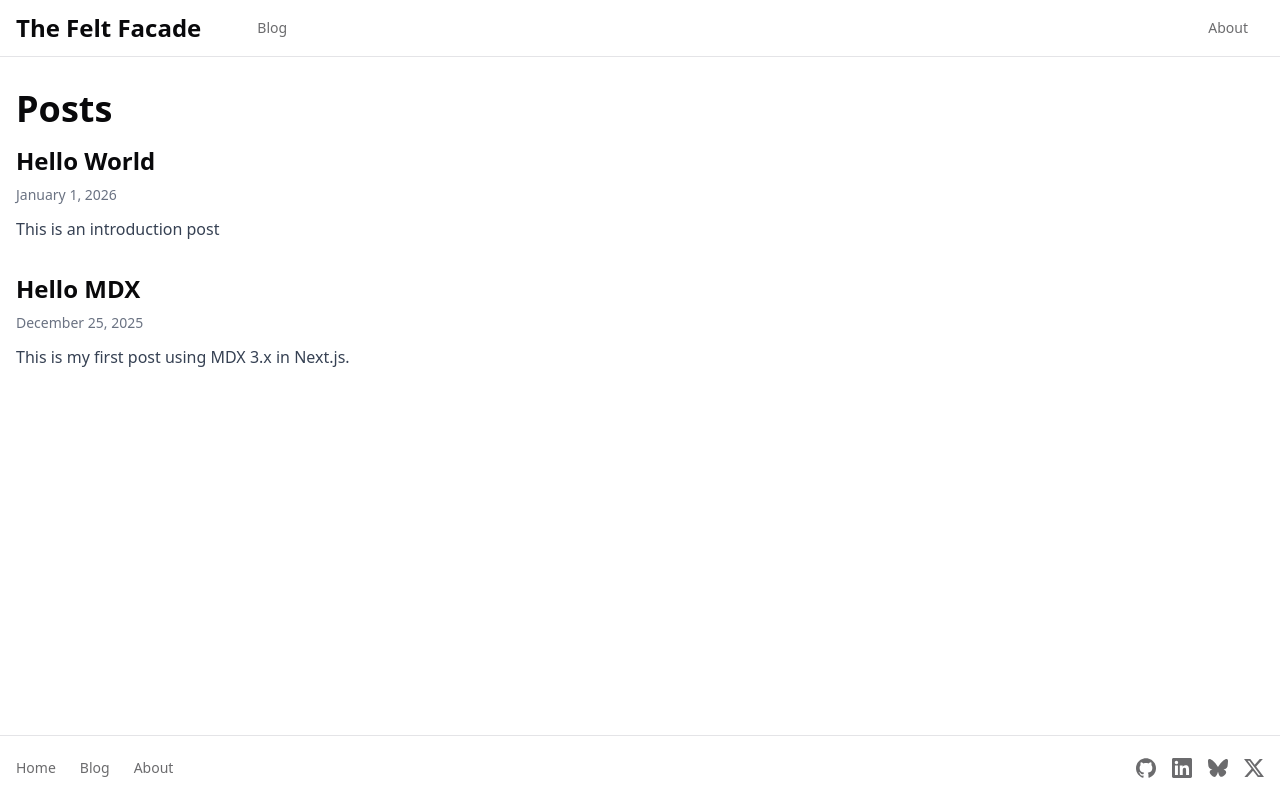
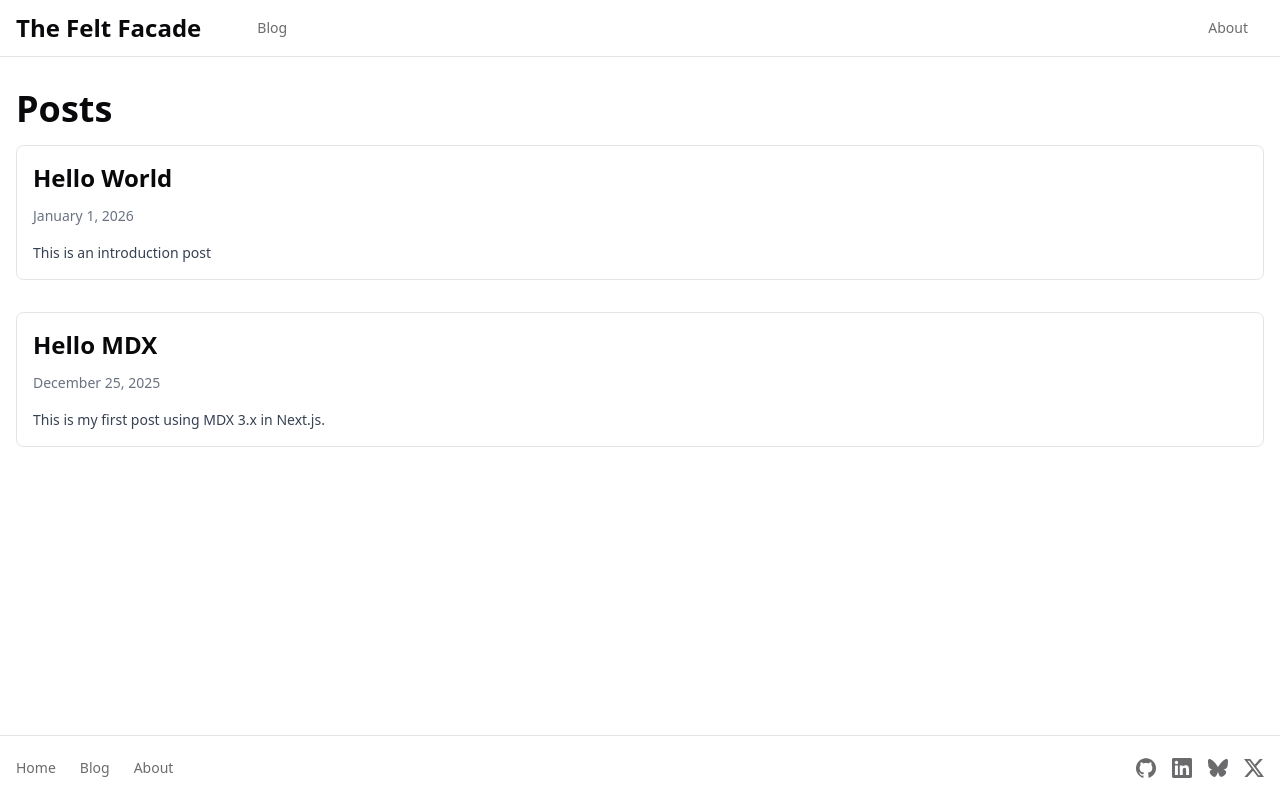
Before and after one commit to freakyfelt/brucefelt.com, a Next.js app: page /posts in a window 1280 px wide. Built offline with nearby package versions, Linux system fonts and the light colour scheme.

Commit message:
refactor: use Item for rendering blog posts

```diff
--- a/package.json
+++ b/package.json
@@ -17,6 +17,7 @@
     "@mdx-js/react": "^3.1.1",
     "@next/mdx": "^16.1.1",
     "@radix-ui/react-navigation-menu": "^1.2.14",
+    "@radix-ui/react-separator": "^1.1.8",
     "@radix-ui/react-slot": "^1.2.4",
     "@types/mdx": "^2.0.13",
     "class-variance-authority": "^0.7.1",
--- a/src/components/posts/PostList.tsx
+++ b/src/components/posts/PostList.tsx
@@ -2,6 +2,13 @@
 import { PostMetadata } from "@/interfaces/post";
 import { Time } from "@/components/common/Time";
 import { Heading } from "@/components/common/Heading";
+import {
+  Item,
+  ItemContent,
+  ItemDescription,
+  ItemGroup,
+  ItemTitle,
+} from "@/components/ui/item";
 
 interface PostListProps {
   posts: PostMetadata[];
@@ -11,45 +18,46 @@
 export function PostList({ posts, variant = "default" }: PostListProps) {
   if (variant === "compact") {
     return (
-      <ul className="space-y-4" aria-label="Compact post list">
+      <ItemGroup className="gap-4" aria-label="Compact post list">
         {posts.map((post) => (
-          <li
-            key={post.slug}
-            className="border-b border-gray-200 pb-2 last:border-0"
-          >
-            <Heading as="h3">
+          <Item key={post.slug} variant="outline" asChild>
             <Link path={`/posts/${post.slug}`} variant="heading">
-                {post.title}
+              <ItemContent>
+                <ItemTitle>
+                  <Heading as="h3">{post.title}</Heading>
+                </ItemTitle>
+                <ItemDescription className="text-sm text-gray-500">
+                  <Time dateTime={post.date} />
+                </ItemDescription>
+              </ItemContent>
             </Link>
-            </Heading>
-            <p className="text-sm text-gray-500">
-              <Time dateTime={post.date} />
-            </p>
-          </li>
+          </Item>
         ))}
-      </ul>
+      </ItemGroup>
     );
   }
 
   return (
-    <ul className="space-y-8" aria-label="Post list">
+    <ItemGroup className="gap-8" aria-label="Post list">
       {posts.map((post) => (
-        <li key={post.slug} className="group">
-          <article>
+        <Item key={post.slug} variant="outline">
+          <ItemContent>
+            <ItemTitle>
               <Heading as="h2">
                 <Link path={`/posts/${post.slug}`} variant="heading">
                   {post.title}
                 </Link>
               </Heading>
-            <p className="text-sm text-gray-500 mb-3">
+            </ItemTitle>
+            <div className="text-sm text-gray-500 mb-3">
               <Time dateTime={post.date} />
-            </p>
-            <p className="text-gray-700 line-clamp-3 dark:text-gray-300">
+            </div>
+            <ItemDescription className="text-gray-700 line-clamp-3 dark:text-gray-300">
               {post.excerpt}
-            </p>
-          </article>
-        </li>
+            </ItemDescription>
+          </ItemContent>
+        </Item>
       ))}
-    </ul>
+    </ItemGroup>
   );
 }
--- /dev/null
+++ b/src/components/ui/item.tsx
@@ -0,0 +1,193 @@
+import * as React from "react"
+import { Slot } from "@radix-ui/react-slot"
+import { cva, type VariantProps } from "class-variance-authority"
+
+import { cn } from "@/lib/utils"
+import { Separator } from "@/components/ui/separator"
+
+function ItemGroup({ className, ...props }: React.ComponentProps<"div">) {
+  return (
+    <div
+      role="list"
+      data-slot="item-group"
+      className={cn("group/item-group flex flex-col", className)}
+      {...props}
+    />
+  )
+}
+
+function ItemSeparator({
+  className,
+  ...props
+}: React.ComponentProps<typeof Separator>) {
+  return (
+    <Separator
+      data-slot="item-separator"
+      orientation="horizontal"
+      className={cn("my-0", className)}
+      {...props}
+    />
+  )
+}
+
+const itemVariants = cva(
+  "group/item [a]:hover:bg-accent/50 focus-visible:border-ring focus-visible:ring-ring/50 [a]:transition-colors flex flex-wrap items-center rounded-md border border-transparent text-sm outline-none transition-colors duration-100 focus-visible:ring-[3px]",
+  {
+    variants: {
+      variant: {
+        default: "bg-transparent",
+        outline: "border-border",
+        muted: "bg-muted/50",
+      },
+      size: {
+        default: "gap-4 p-4 ",
+        sm: "gap-2.5 px-4 py-3",
+      },
+    },
+    defaultVariants: {
+      variant: "default",
+      size: "default",
+    },
+  }
+)
+
+function Item({
+  className,
+  variant = "default",
+  size = "default",
+  asChild = false,
+  ...props
+}: React.ComponentProps<"div"> &
+  VariantProps<typeof itemVariants> & { asChild?: boolean }) {
+  const Comp = asChild ? Slot : "div"
+  return (
+    <Comp
+      data-slot="item"
+      data-variant={variant}
+      data-size={size}
+      className={cn(itemVariants({ variant, size, className }))}
+      {...props}
+    />
+  )
+}
+
+const itemMediaVariants = cva(
+  "flex shrink-0 items-center justify-center gap-2 group-has-[[data-slot=item-description]]/item:translate-y-0.5 group-has-[[data-slot=item-description]]/item:self-start [&_svg]:pointer-events-none",
+  {
+    variants: {
+      variant: {
+        default: "bg-transparent",
+        icon: "bg-muted size-8 rounded-sm border [&_svg:not([class*='size-'])]:size-4",
+        image:
+          "size-10 overflow-hidden rounded-sm [&_img]:size-full [&_img]:object-cover",
+      },
+    },
+    defaultVariants: {
+      variant: "default",
+    },
+  }
+)
+
+function ItemMedia({
+  className,
+  variant = "default",
+  ...props
+}: React.ComponentProps<"div"> & VariantProps<typeof itemMediaVariants>) {
+  return (
+    <div
+      data-slot="item-media"
+      data-variant={variant}
+      className={cn(itemMediaVariants({ variant, className }))}
+      {...props}
+    />
+  )
+}
+
+function ItemContent({ className, ...props }: React.ComponentProps<"div">) {
+  return (
+    <div
+      data-slot="item-content"
+      className={cn(
+        "flex flex-1 flex-col gap-1 [&+[data-slot=item-content]]:flex-none",
+        className
+      )}
+      {...props}
+    />
+  )
+}
+
+function ItemTitle({ className, ...props }: React.ComponentProps<"div">) {
+  return (
+    <div
+      data-slot="item-title"
+      className={cn(
+        "flex w-fit items-center gap-2 text-sm font-medium leading-snug",
+        className
+      )}
+      {...props}
+    />
+  )
+}
+
+function ItemDescription({ className, ...props }: React.ComponentProps<"p">) {
+  return (
+    <p
+      data-slot="item-description"
+      className={cn(
+        "text-muted-foreground line-clamp-2 text-balance text-sm font-normal leading-normal",
+        "[&>a:hover]:text-primary [&>a]:underline [&>a]:underline-offset-4",
+        className
+      )}
+      {...props}
+    />
+  )
+}
+
+function ItemActions({ className, ...props }: React.ComponentProps<"div">) {
+  return (
+    <div
+      data-slot="item-actions"
+      className={cn("flex items-center gap-2", className)}
+      {...props}
+    />
+  )
+}
+
+function ItemHeader({ className, ...props }: React.ComponentProps<"div">) {
+  return (
+    <div
+      data-slot="item-header"
+      className={cn(
+        "flex basis-full items-center justify-between gap-2",
+        className
+      )}
+      {...props}
+    />
+  )
+}
+
+function ItemFooter({ className, ...props }: React.ComponentProps<"div">) {
+  return (
+    <div
+      data-slot="item-footer"
+      className={cn(
+        "flex basis-full items-center justify-between gap-2",
+        className
+      )}
+      {...props}
+    />
+  )
+}
+
+export {
+  Item,
+  ItemMedia,
+  ItemContent,
+  ItemActions,
+  ItemGroup,
+  ItemSeparator,
+  ItemTitle,
+  ItemDescription,
+  ItemHeader,
+  ItemFooter,
+}
--- /dev/null
+++ b/src/components/ui/separator.tsx
@@ -0,0 +1,31 @@
+"use client"
+
+import * as React from "react"
+import * as SeparatorPrimitive from "@radix-ui/react-separator"
+
+import { cn } from "@/lib/utils"
+
+const Separator = React.forwardRef<
+  React.ElementRef<typeof SeparatorPrimitive.Root>,
+  React.ComponentPropsWithoutRef<typeof SeparatorPrimitive.Root>
+>(
+  (
+    { className, orientation = "horizontal", decorative = true, ...props },
+    ref
+  ) => (
+    <SeparatorPrimitive.Root
+      ref={ref}
+      decorative={decorative}
+      orientation={orientation}
+      className={cn(
+        "shrink-0 bg-border",
+        orientation === "horizontal" ? "h-[1px] w-full" : "h-full w-[1px]",
+        className
+      )}
+      {...props}
+    />
+  )
+)
+Separator.displayName = SeparatorPrimitive.Root.displayName
+
+export { Separator }
--- a/src/lib/data/posts.ts
+++ b/src/lib/data/posts.ts
@@ -34,6 +34,13 @@
   return allPostsData.sort((a, b) => (a.date < b.date ? 1 : -1));
 });
 
+export const getRecentPosts = async (
+  count: number = 5,
+): Promise<PostMetadata[]> => {
+  const allPosts = await getAllPostMetadata();
+  return allPosts.slice(0, count);
+};
+
 export const getPostMetadataBySlug = async (
   slug: string,
 ): Promise<PostMetadata | null> => {
```
Also changed, not shown: src/app/page.tsx (+11 -66 lines), 1 other file (tests, documents, lock files or other folders). Lines whose indentation alone changed are shown as unchanged.
